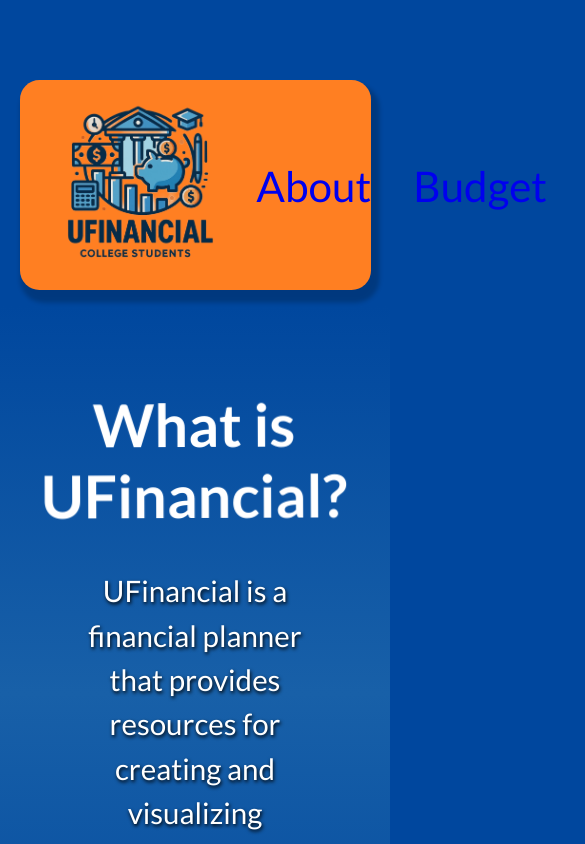
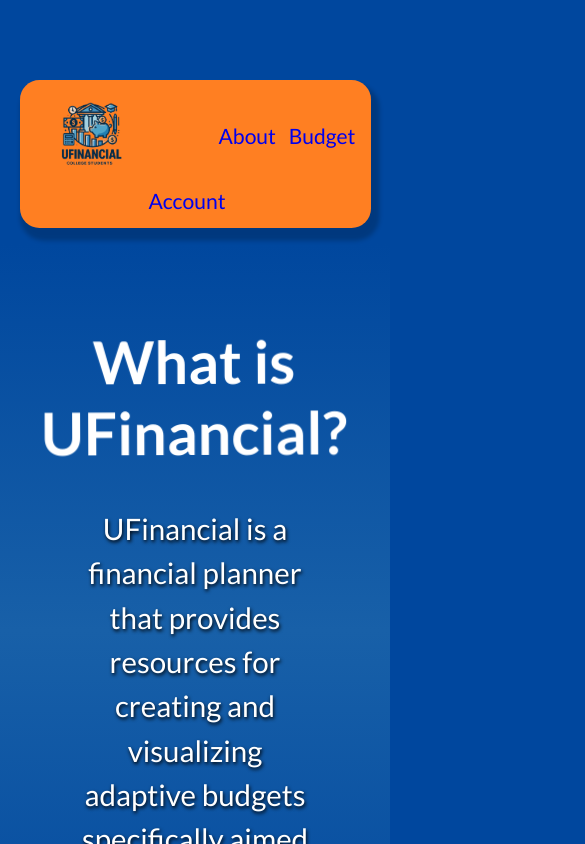
Before and after one commit to c-schutz/UFPlanner1, a React (Vite) app in the folder frontend/: page / in a window 390 px wide. Shown: the top 844 px of the page, 585 px wide, since content can reach past the window. Built offline with nearby package versions, Linux system fonts and the light colour scheme; the HTML template or start-up script is replaced by a standard one.

Commit message:
Adjusted the navbar for @media. That way when screens are smaller the user can still access the tabs.

```diff
--- a/frontend/src/components/nbstyles.css
+++ b/frontend/src/components/nbstyles.css
@@ -27,6 +27,7 @@
     box-shadow: .5vh 1vh .5vh .5vh rgba(0, 0, 0, 0.2);
     border-radius: 5vw;
     gap: 5vh;
+
 }
 
 li {
@@ -65,3 +66,39 @@
     display: block;
     transform: scale(1.3);
   }
+
+  /*for when window widths are smaller*/
+
+  @media (max-width: 1200px) {
+    .links {
+      font-size: 3.5vh; /* Reduce font size */
+    }
+
+    .logo-image {
+      height: 100px; /* Shrink logo on smaller screens */
+      transform: scale(1.1);
+    }
+
+    .linklist {
+      gap: 2vh; /* Reduce spacing between nav items */
+      padding: 20px;
+    }
+  }
+
+  @media (max-width: 800px) {
+    .links {
+      font-size: 2.5vh;
+    }
+
+    .logo-image {
+      height: 80px;
+      transform: scale(1);
+    }
+
+    .linklist {
+      flex-wrap: wrap;
+      justify-content: center;
+      padding: 15px;
+      gap: 1.5vh;
+    }
+  }
```
